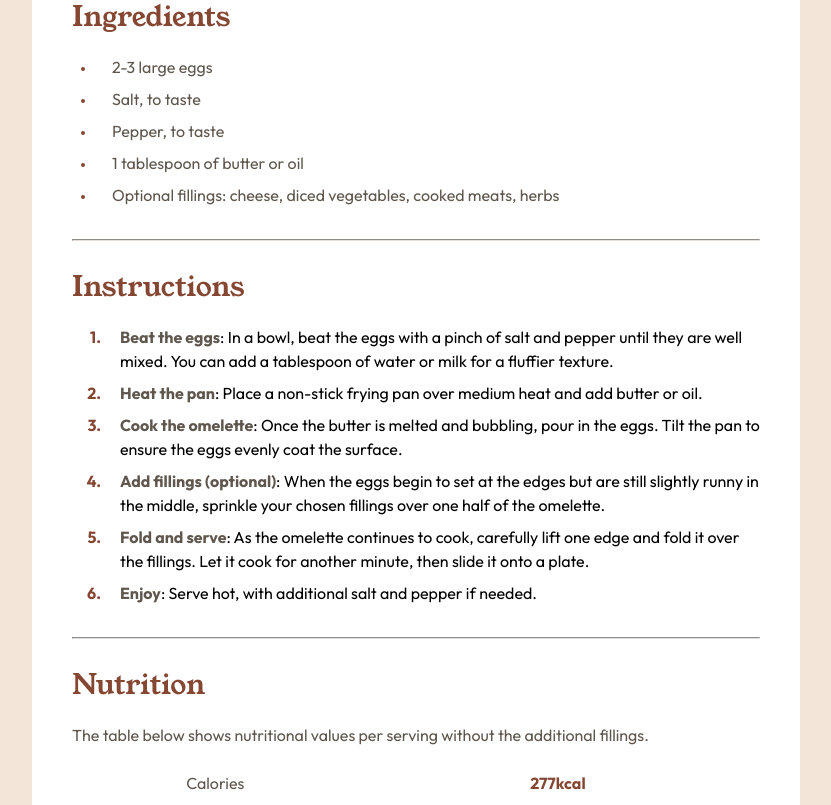
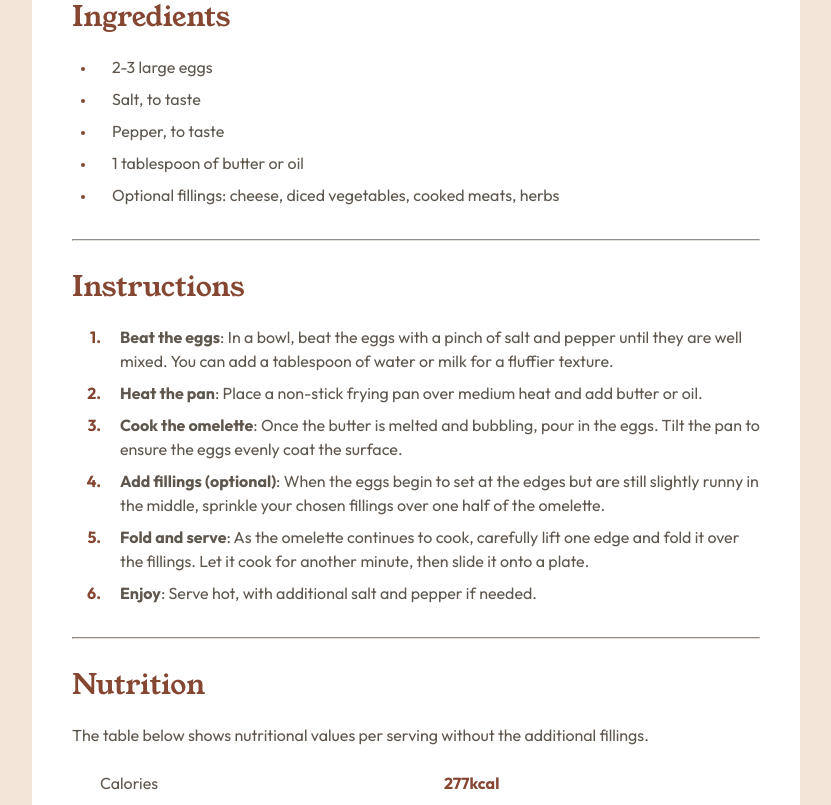
Before and after one commit to Joshk7/recipe-page, a plain HTML site: page index.html in a window 1536 px wide. Shown: the part 864-1669 px from the top of the page, without its empty margins (352-1183 px from the left). Drawn offline with Linux system fonts and the light colour scheme.

Commit message:
changes to media queries

```diff
--- a/index.css
+++ b/index.css
@@ -173,6 +173,7 @@ ul, ol {
 li {
     padding-left: var(--space-200);
     font: var(--text-preset-4);
+    color: var(--stone-600);
 }
 
 .preparation li::marker {
@@ -288,10 +289,26 @@ footer {
     .recipe-content {
         padding: 0;
     }
+
+    .nutrition-values h4 {
+        width: 14.25rem;
+    }
+
+    .nutrition-values p {
+        width: 14.25rem;
+    }
 }
 
 @media screen and (min-width: 90rem) {
     main {
         max-width: 48rem;
     }
+
+    .nutrition-values h4 {
+        width: 18rem;
+    }
+
+    .nutrition-values p {
+        width: 18rem;
+    }
 }
```
